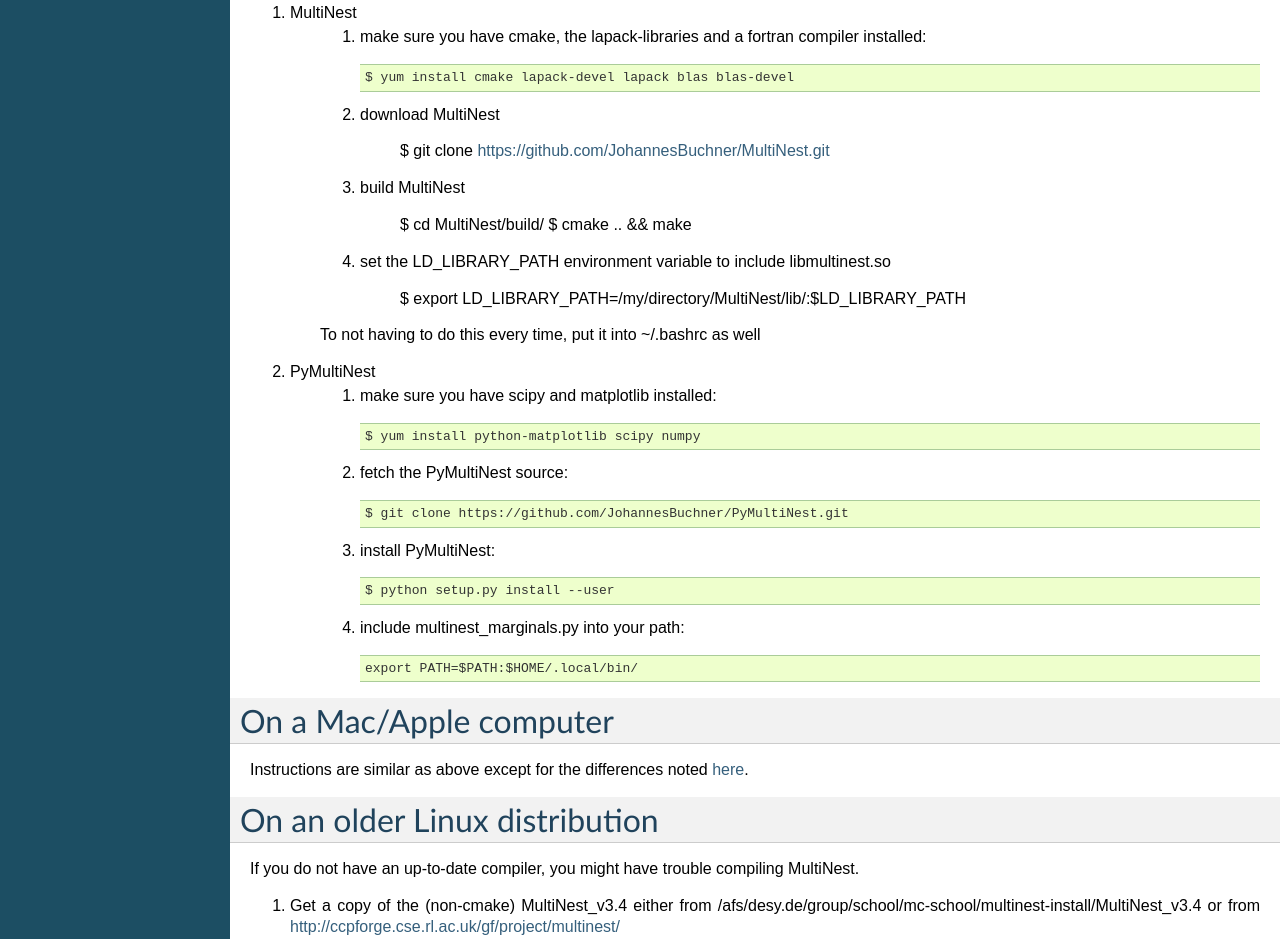
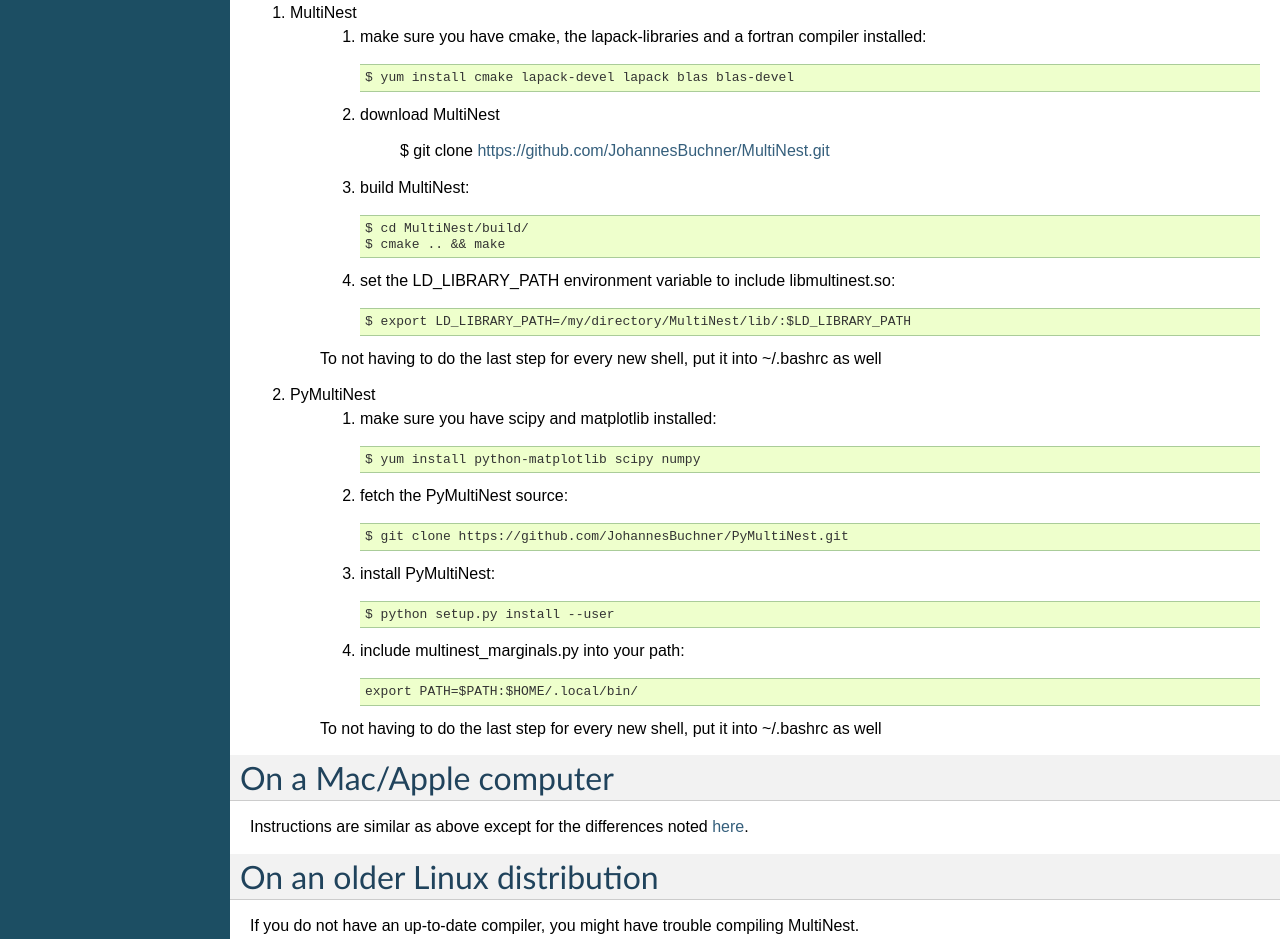
Before and after one commit to JohannesBuchner/pymultinest-tutorial, a plain HTML site: page install.html in a window 1280 px wide. Shown: the part 541-1480 px from the top of the page. Drawn offline with nearby package versions, Linux system fonts and the light colour scheme; some packages are replaced by stand-ins of ours.

Commit message:
updated doc

```diff
--- a/install.html
+++ b/install.html
@@ -84,25 +84,23 @@
 <div><p>$ git clone <a class="reference external" href="https://github.com/JohannesBuchner/MultiNest.git">https://github.com/JohannesBuchner/MultiNest.git</a></p>
 </div></blockquote>
 </li>
-<li><p class="first">build MultiNest</p>
-<blockquote>
-<div><p>$ cd MultiNest/build/
-$ cmake .. &amp;&amp; make</p>
-</div></blockquote>
+<li><p class="first">build MultiNest:</p>
+<div class="highlight-python"><pre>$ cd MultiNest/build/
+$ cmake .. &amp;&amp; make</pre>
+</div>
 </li>
-<li><p class="first">set the LD_LIBRARY_PATH environment variable to include libmultinest.so</p>
-<blockquote>
-<div><p>$ export LD_LIBRARY_PATH=/my/directory/MultiNest/lib/:$LD_LIBRARY_PATH</p>
-</div></blockquote>
+<li><p class="first">set the LD_LIBRARY_PATH environment variable to include libmultinest.so:</p>
+<div class="highlight-python"><pre>$ export LD_LIBRARY_PATH=/my/directory/MultiNest/lib/:$LD_LIBRARY_PATH</pre>
+</div>
 </li>
 </ol>
-<p class="last">To not having to do this every time, put it into ~/.bashrc as well</p>
+<p class="last">To not having to do the last step for every new shell, put it into ~/.bashrc as well</p>
 </dd>
 </dl>
 </li>
 <li><dl class="first docutils">
 <dt>PyMultiNest</dt>
-<dd><ol class="first last arabic">
+<dd><ol class="first arabic">
 <li><p class="first">make sure you have scipy and matplotlib installed:</p>
 <div class="highlight-python"><pre>$ yum install python-matplotlib scipy numpy</pre>
 </div>
@@ -120,6 +118,7 @@
 </div>
 </li>
 </ol>
+<p class="last">To not having to do the last step for every new shell, put it into ~/.bashrc as well</p>
 </dd>
 </dl>
 </li>
```
Also changed, not shown: searchindex.js (+1 -1 lines), _sources/install.txt.
